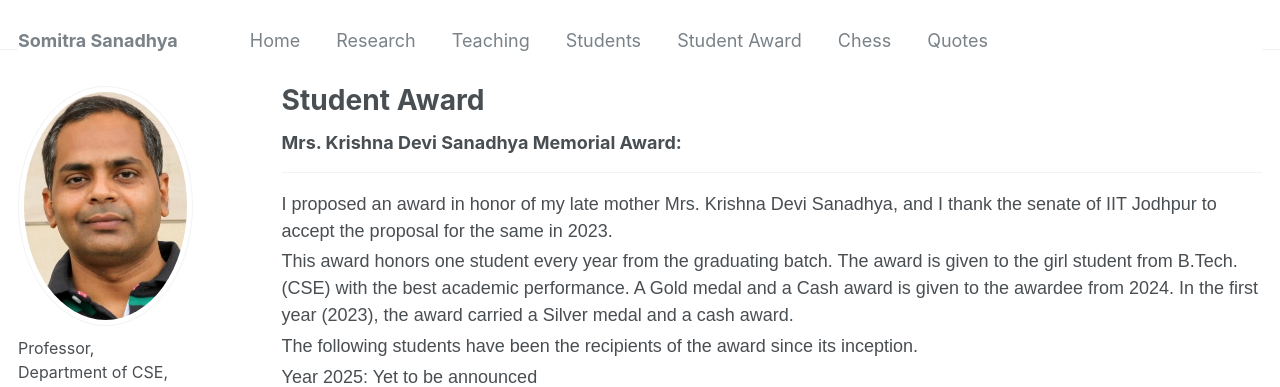
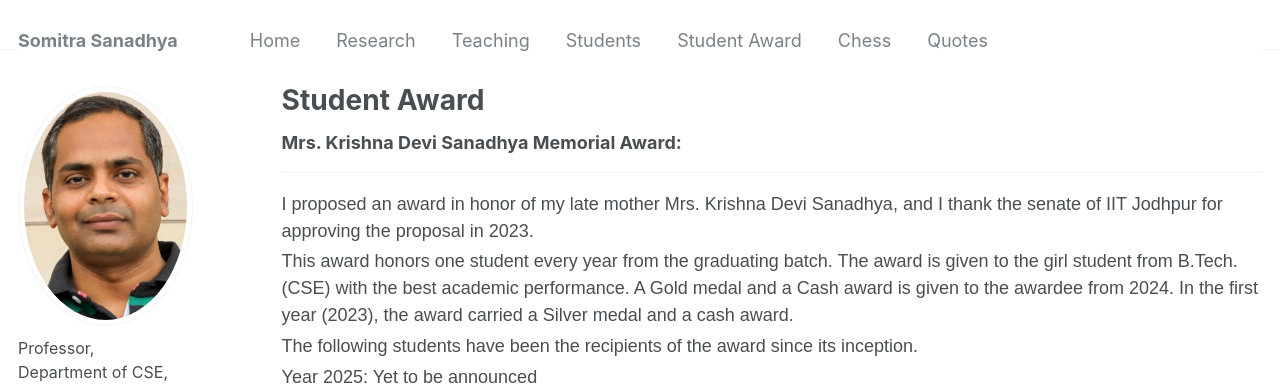
Before and after one commit to somitra-sanadhya/somitra-sanadhya.github.io, a Jekyll site: the page built from _pages/student_award.md, in a window 1280 px wide. Shown: the top 387 px of the page. Built offline with Jekyll 4.4.1, drawn with Linux system fonts in a browser that asks for light colours; some web fonts are replaced.

Commit message:
Update student_award.md

```diff
--- a/_pages/student_award.md
+++ b/_pages/student_award.md
@@ -8,7 +8,7 @@ author_profile: true
 ### Mrs. Krishna Devi Sanadhya Memorial Award:
 ----
 
-I proposed an award in honor of my late mother Mrs. Krishna Devi Sanadhya, and I thank the senate of IIT Jodhpur to accept the proposal for the same in 2023.
+I proposed an award in honor of my late mother Mrs. Krishna Devi Sanadhya, and I thank the senate of IIT Jodhpur for approving the proposal in 2023.
 
 This award honors one student every year from the graduating batch. The award is given to the girl student from B.Tech. (CSE) with the best academic performance. A Gold medal and a Cash award is given to the awardee from 2024. In the first year (2023), the award carried a Silver medal and a cash award.
 
```
